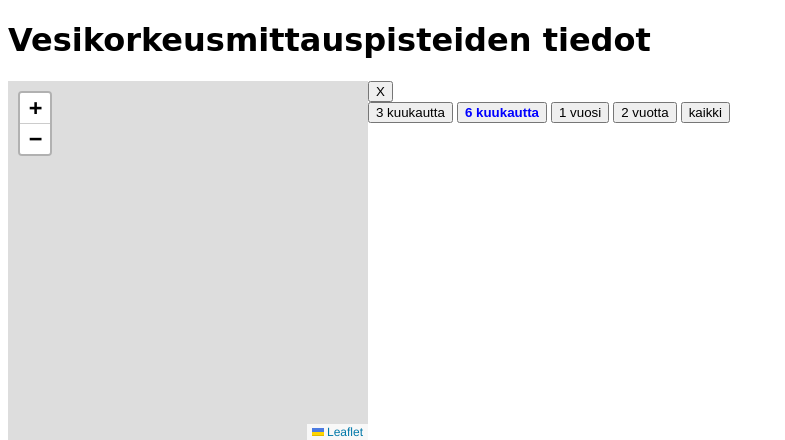
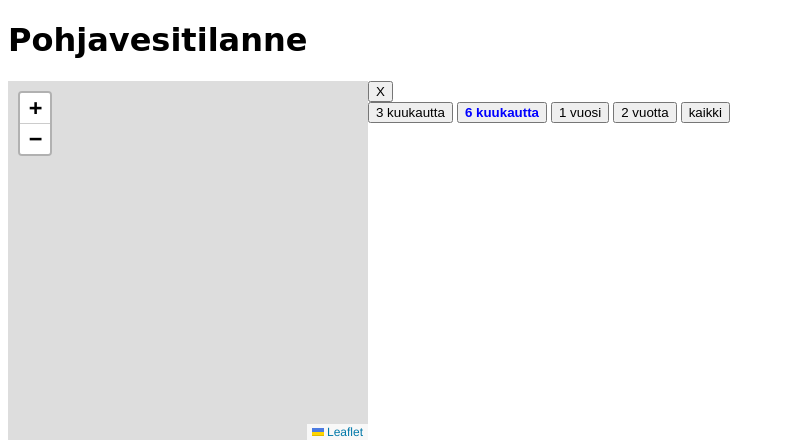
Before and after one commit to City-of-Helsinki/geowaterbed, a Django app: template app/templates/app/index.html in a window 1280 px wide. Shown: the top 440 px of the page, without its empty margins (0-785 px from the left). Run offline with Django 3.2, Linux system fonts and the light colour scheme; the template is opened without the code that fills it: values that come from a table or form of the project are taken from there, others are empty; data comes from the database, SQL or seed files in the repository; some libraries are stand-ins or nearby versions.

Commit message:
Changed app title

```diff
--- a/app/templates/app/base.html
+++ b/app/templates/app/base.html
@@ -2,14 +2,14 @@
 <html>
 <head lang="en">
     <meta charset="UTF-8">
-    <title>Vesikorkeusmittauspisteiden tiedot</title>
+    <title>Pohjavesitilanne</title>
     {% load staticfiles %}
     <link rel="stylesheet" href="{% static "app/app.css" %}">
     {% block media %}
     {% endblock media %}
 </head>
 <body>
-<h1>Vesikorkeusmittauspisteiden tiedot</h1>
+<h1>Pohjavesitilanne</h1>
 {% block content %}{% endblock content %}
 </body>
 </html>
```
